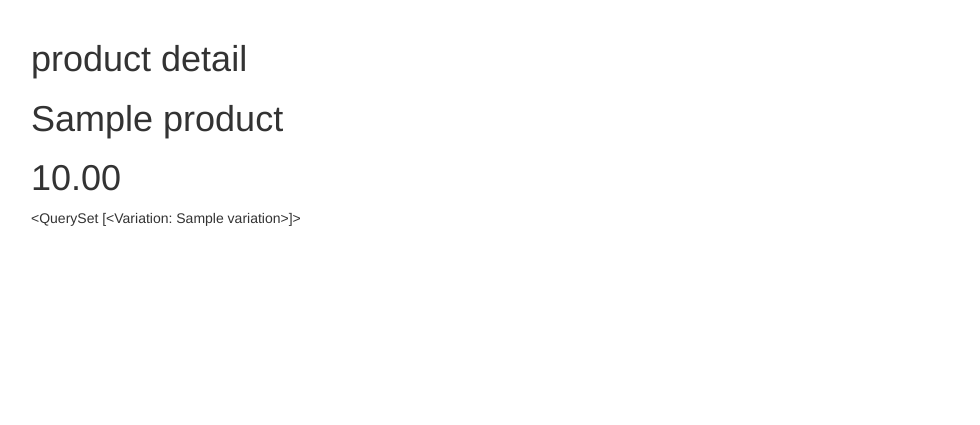
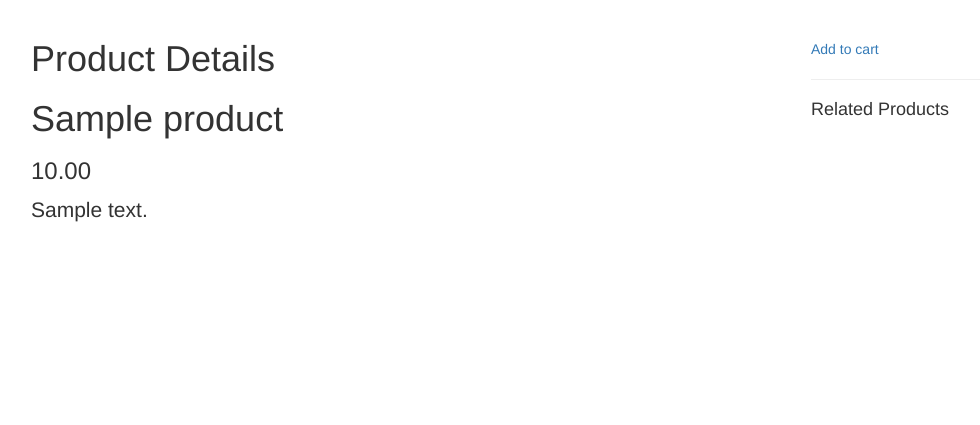
Before and after one commit to Belonias/ecommerce, a Django app: page /products/1/ in a window 1280 px wide. Shown: the part 51-476 px from the top of the page, without its empty margins (39-1019 px from the left). Run offline with Django 3.2, Linux system fonts and the light colour scheme; tables that the repository leaves empty hold one stand-in row (values such as "Sample post"); some libraries are stand-ins or nearby versions.

Commit message:
template style

```diff
--- a/products/templates/products/product_detail.html
+++ b/products/templates/products/product_detail.html
@@ -1,13 +1,21 @@
 {% extends 'base.html' %}
 
 {% block content %}
+<div class='row'>
 
-<h1>product detail</h1>
+<div class='col-sm-8'>
+<h1>Product Details</h1>
 <h1>{{ product.title }}</h1>
-<h1>{{ product.price }}</h1>
+<h3>{{ product.price }}</h3>
+<p class="lead">
+  {{ object.description }}
+</p>
+</div>
 
-{{ product.variation_set.all }}
 
+{#{{ product.variation_set.all }}#}
+
+<div class='col-sm-4'>
 {% if product.variation_set.count > 1 %}
 <select class='form-control'>
 {% for pro in product.variation_set.all %}
@@ -15,5 +23,13 @@
 {% endfor %}
 </select>
 {% endif %}
+<br/>
+<a href='#'>Add to cart</a>
 
+<br/>
+<hr/>
+<h4>Related Products</h4>
+</div>
+
+</div>
 {% endblock %}
```
